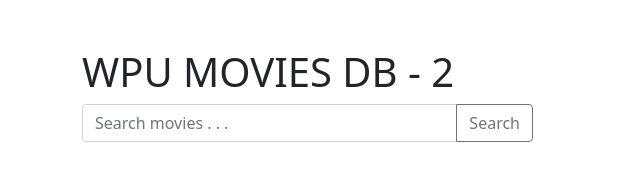
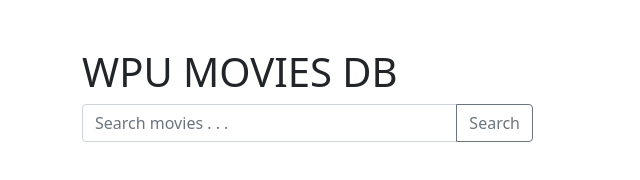
Before and after one commit to arfan130118/arfan130118.github.io, a plain HTML site: page index.html in a window 1280 px wide. Shown: the full height of the page, 0-640 px from the left. Drawn offline with nearby package versions, Linux system fonts and the light colour scheme.

Commit message:
update file index.html

```diff
--- a/index.html
+++ b/index.html
@@ -8,13 +8,13 @@
     <!-- Bootstrap CSS -->
     <link href="https://cdn.jsdelivr.net/npm/bootstrap@5.0.2/dist/css/bootstrap.min.css" rel="stylesheet" integrity="sha384-EVSTQN3/azprG1Anm3QDgpJLIm9Nao0Yz1ztcQTwFspd3yD65VohhpuuCOmLASjC" crossorigin="anonymous">
 
-    <title>WPU MOVIES DB - 2</title>
+    <title>WPU MOVIES DB</title>
   </head>
   <body>
     <div class="container mt-5">
         <div class="row">
             <div class="col">
-                <h1>WPU MOVIES DB - 2</h1>
+                <h1>WPU MOVIES DB</h1>
             </div>
         </div>
         <div class="row">
```
